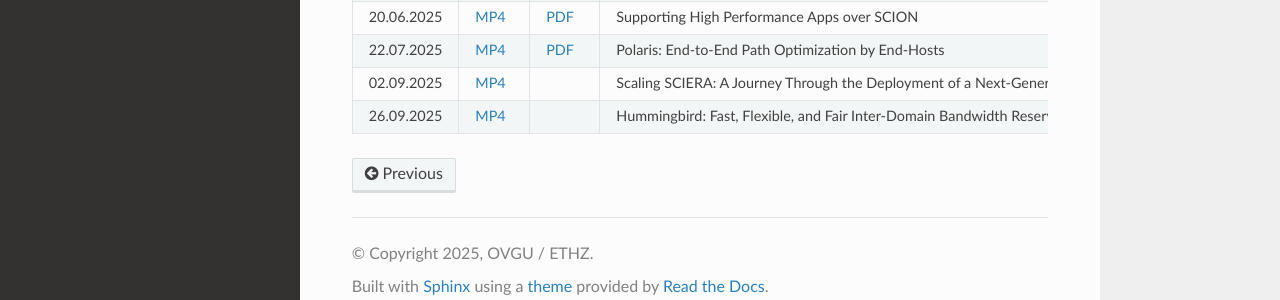
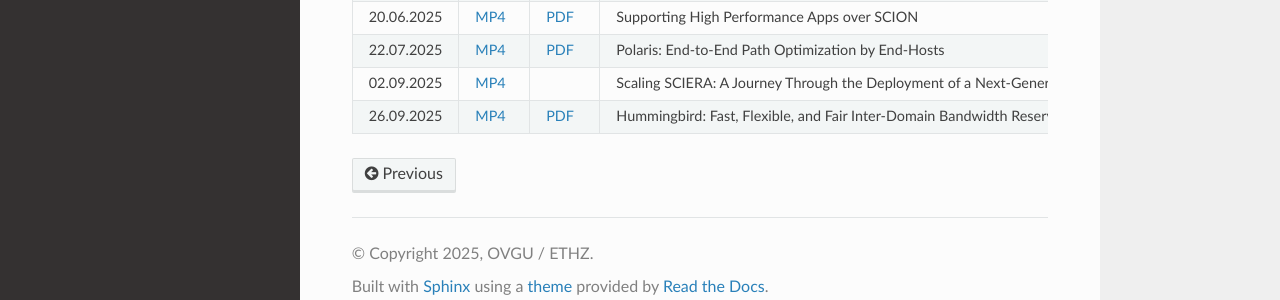
Before and after one commit to netsys-lab/scion-education-network-documentation, a Sphinx documentation site: the page built from docs/source/scion-research/meetings/past.rst, in a window 1280 px wide and 1322 px high. Shown: the part 999-1299 px from the top of the window. Built offline with Sphinx 7.4.7 and the Read the Docs theme 3.1.0, drawn with Linux system fonts in a browser that asks for light colours.

Commit message:
Add Hummingbird slides. (#28)

```diff
--- a/docs/source/scion-research/meetings/past.rst
+++ b/docs/source/scion-research/meetings/past.rst
@@ -173,7 +173,7 @@
       - `PDF <https://netsec.ethz.ch/publications/papers/2025_Sigcomm_Scaling_SCIERA.pdf>`__
     * - 26.09.2025
       - `MP4 <https://youtu.be/9unwqHEh8Sg>`__
-      -
+      - `PDF <https://drive.google.com/file/d/1oiQvb0-B7UQMUAmwie8XB_FPpC3EJf_V/view>`__
       - Hummingbird: Fast, Flexible, and Fair Inter-Domain Bandwidth Reservations
       - Giacomo Giuliari (Mysten Labs)
       - `PDF <https://netsec.ethz.ch/publications/papers/Hummingbird-sigcomm2025.pdf>`__
```
